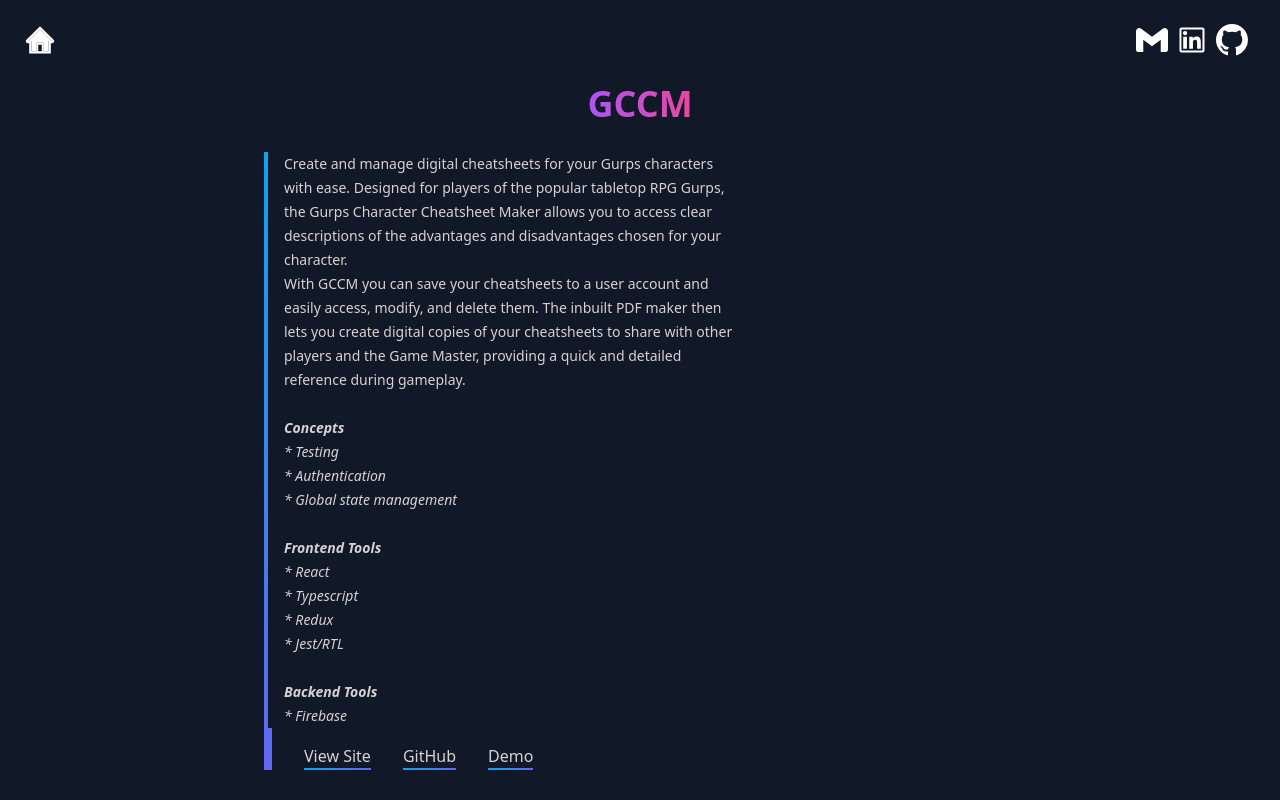
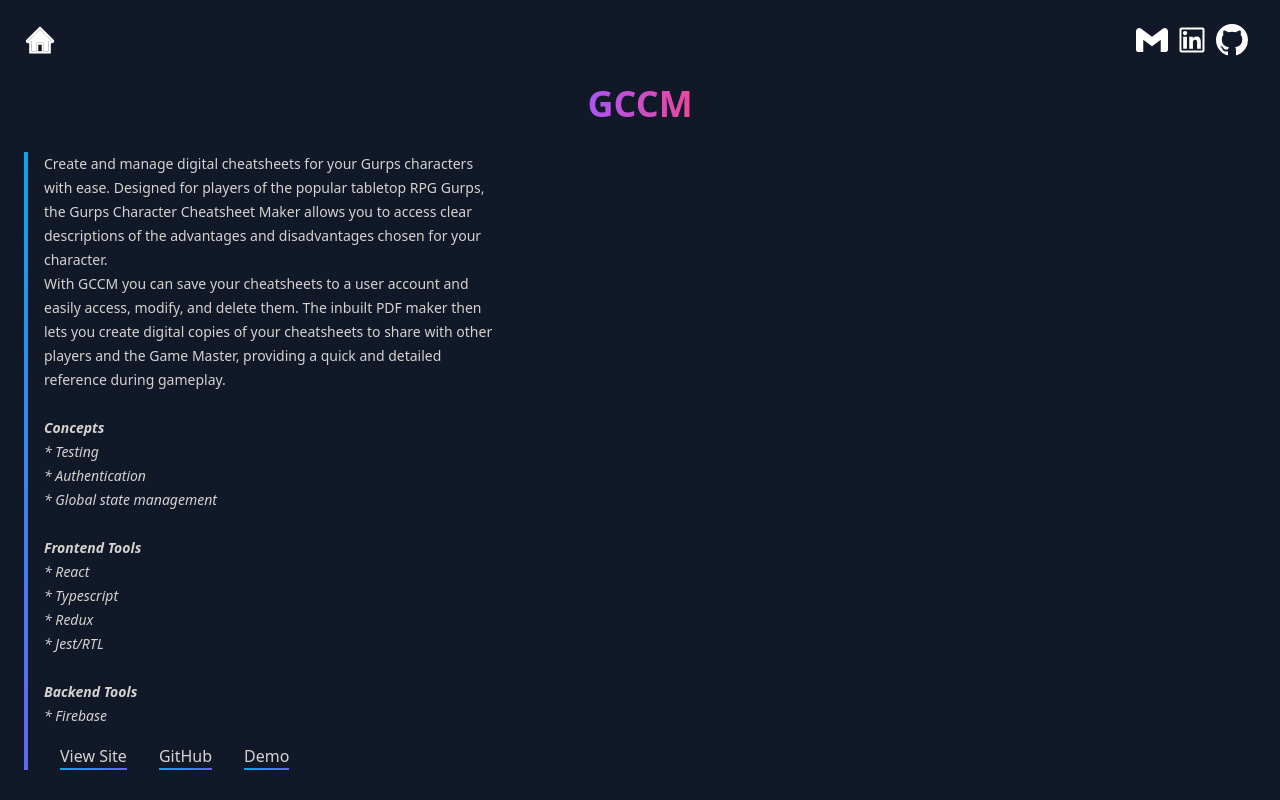
Before and after one commit to Uken81/portfolio, a React (Vite) app: page / in a window 1280 px wide. Both pictures are taken after a click on the element "GCCM". Shown: the top 800 px of the page. Built offline with nearby package versions, Linux system fonts and the light colour scheme.

Commit message:
Shrink gradient margin on links.

```diff
--- a/src/components/MainMessage.tsx
+++ b/src/components/MainMessage.tsx
@@ -21,7 +21,7 @@
   );
 
   const Message = (props: Project) => (
-    <div className="mb-24 flex flex-col sm:px-24 md:px-48 lg:px-60">
+    <div className="mb-24 flex flex-col">
       <div className="mb-6 flex cursor-default justify-center text-center">
         <h1 className="bg-gradient-to-r from-purple-500 to-pink-500 bg-clip-text p-1 text-4xl font-extrabold text-transparent hover:bg-gradient-to-l">
           {props.title}
@@ -32,7 +32,7 @@
           <span dangerouslySetInnerHTML={{ __html: props.text }}></span>
         </div>
         {project.links && (
-          <div className="ml-2 flex max-w-lg bg-gray-900 pt-4 pl-4">
+          <div className="ml-1 flex max-w-lg bg-gray-900 pt-4 pl-4">
             <div className="ml-4 bg-gradient-to-r from-sky-500 to-indigo-500 hover:bg-gradient-to-l">
               <Link linkRef={project.links.site} linkText="View Site" />
             </div>
```
